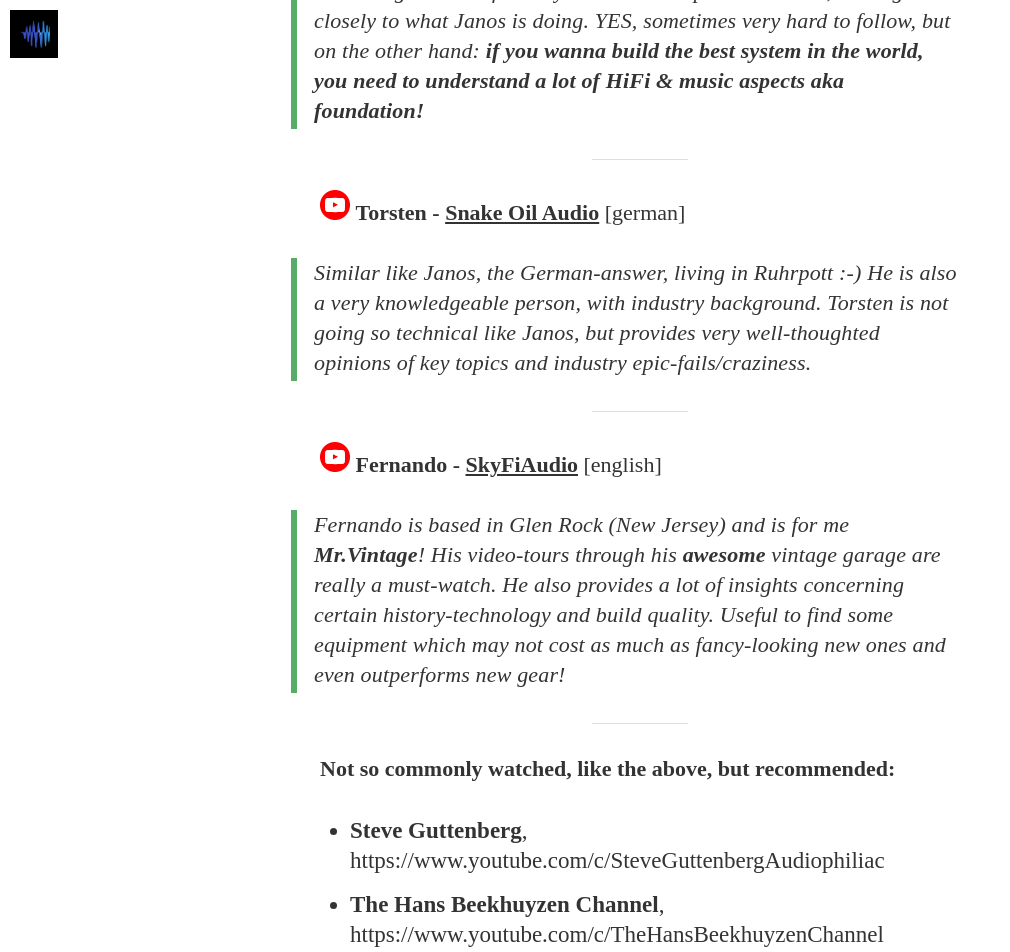
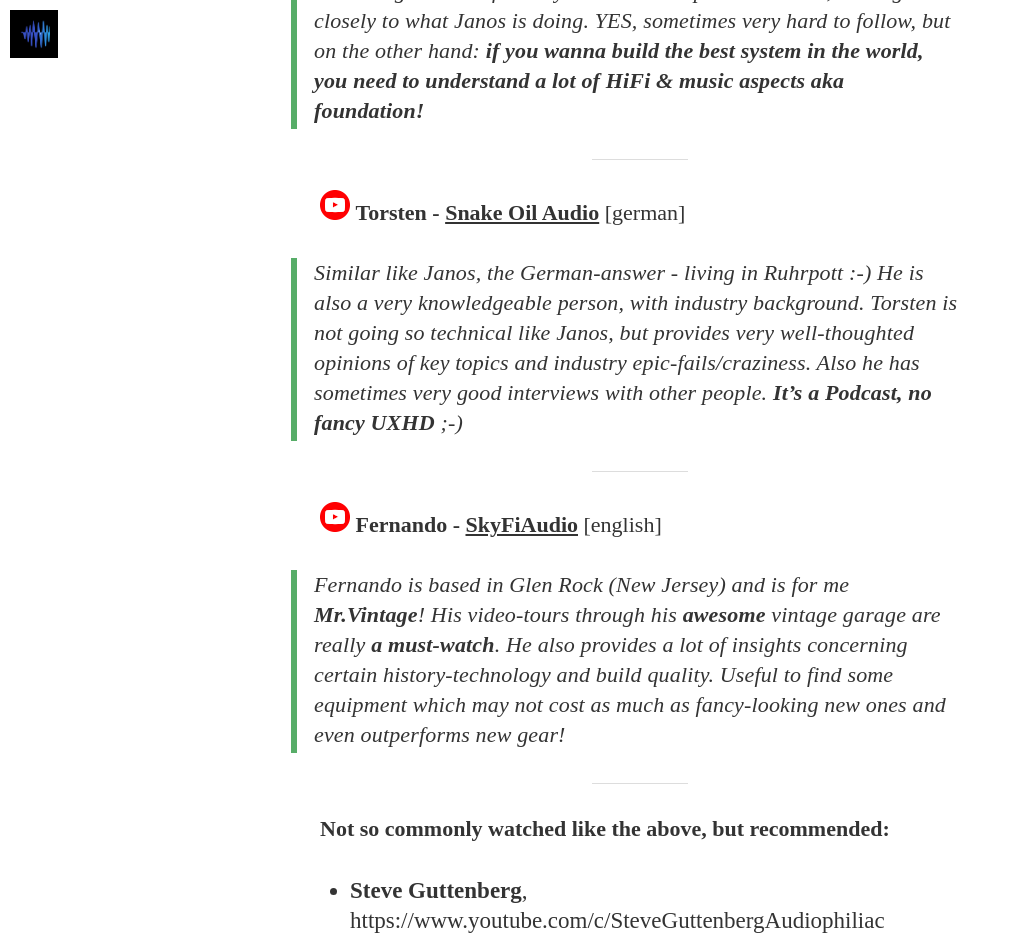
Before and after one commit to geraldfehringer/gerihifi.github.io, a Jekyll site: the page built from videos.md, in a window 1280 px wide and 1400 px high, scrolled down 1436 px. Shown: the top 952 px of the window, without its empty margins (0-1010 px from the left). Built offline with Jekyll 4.4.1, drawn with Linux system fonts in a browser that asks for light colours; nearby versions of some CDN libraries; some web fonts are replaced.

```diff
--- a/videos.md
+++ b/videos.md
@@ -27,24 +27,25 @@ image: /assets/images/youtube-background1.jpg
 
 ![]({{ "/assets/images/youtube.png" | prepend: site.baseurl }} "Torsten - Snake Oil Audio") **Torsten - [Snake Oil Audio](https://www.youtube.com/channel/UCQFGU3xz1EL20pDYVyTk9LQ)** [german]
 
->>Similar like Janos, the German-answer, living in Ruhrpott :-)
+>>Similar like Janos, the German-answer - living in Ruhrpott :-)
 >>He is also a very knowledgeable person, with industry background.
 >>Torsten is not going so technical like Janos, but provides very well-thoughted
->>opinions of key topics and industry epic-fails/craziness.
+>>opinions of key topics and industry epic-fails/craziness. Also he has
+>>sometimes very good interviews with other people. **It's a Podcast, no fancy UXHD** ;-)
 
 ---
 
 ![]({{ "/assets/images/youtube.png" | prepend: site.baseurl }} "Fernando - SkyFiAudio") **Fernando - [SkyFiAudio](https://www.youtube.com/c/SkyFiAudio)** [english]
 
 >>Fernando is based in Glen Rock (New Jersey) and is for me **_Mr.Vintage_**!
->>His video-tours through his **awesome** vintage garage are really a must-watch.
+>>His video-tours through his **awesome** vintage garage are really **a must-watch**.
 >>He also provides a lot of insights concerning certain history-technology and build
 >>quality. Useful to find some equipment which may not cost as much as fancy-looking
 >>new ones and even outperforms new gear!
 
 ---
 
-**Not so commonly watched, like the above, but recommended:**
+**Not so commonly watched like the above, but recommended:**
 
 - **Steve Guttenberg**, https://www.youtube.com/c/SteveGuttenbergAudiophiliac
 - **The Hans Beekhuyzen Channel**, https://www.youtube.com/c/TheHansBeekhuyzenChannel
```
Also changed, not shown: _posts/2022-09-24-gerihifi-the-beginning.markdown (added, +22 -0 lines), about.md (+1 -1 lines), assets/article_images/2022-09-24-gerihifi-the-beginning/dac1.png (added), assets/images/about-me-whte.png (added).
